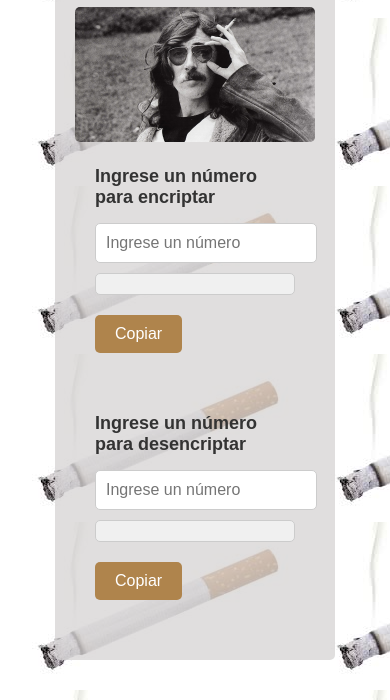
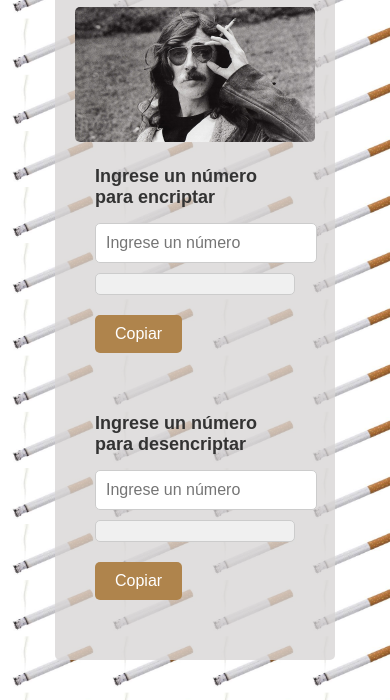
Before and after one commit to nicolezimmer/Charly-Encripta, a plain HTML site: page index.html in a window 390 px wide. Shown: the part 150-850 px from the top of the page. Drawn offline with Linux system fonts and the light colour scheme.

Commit message:
Charly-Encripta v1.0.2

```diff
--- a/style.css
+++ b/style.css
@@ -5,6 +5,7 @@
     padding: 20px;
     background-image: url("./cigarrillo.jpg");
     background-repeat: repeat;
+    background-size: 200px;
     cursor: url('./defaults.png'), auto;
 }
 
@@ -92,4 +93,8 @@ button:hover {
         margin-right: 10%;
         transition: 1000ms;
     }
+    body {
+        background-size: 100px;
+
+    }
 }
```
